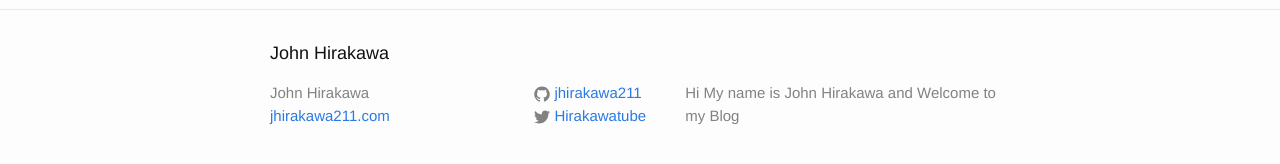
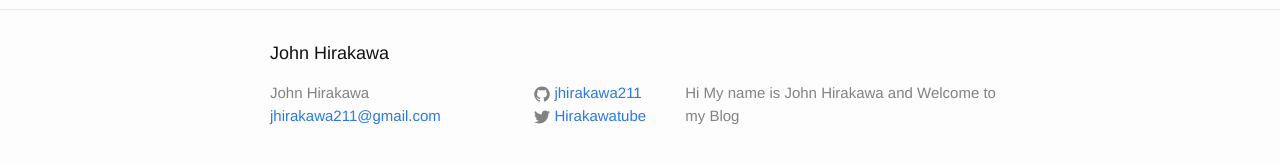
Before and after one commit to JHirakawa211/jhirakawa211.github.io, a Jekyll site: the page built from index.html, in a window 1280 px wide. Shown: the part 377-541 px from the top of the page. Built offline with Jekyll 4.4.1, drawn with Linux system fonts in a browser that asks for light colours.

Commit message:
Update _config.yml

```diff
--- a/_config.yml
+++ b/_config.yml
@@ -1,6 +1,6 @@
 # Site settings
 title: John Hirakawa
-email: jhirakawa211.com
+email: jhirakawa211@gmail.com
 description: > # this means to ignore newlines until "baseurl:"
   Hi My name is John Hirakawa and Welcome to my Blog
 baseurl: "" # the subpath of your site, e.g. /blog/
```
